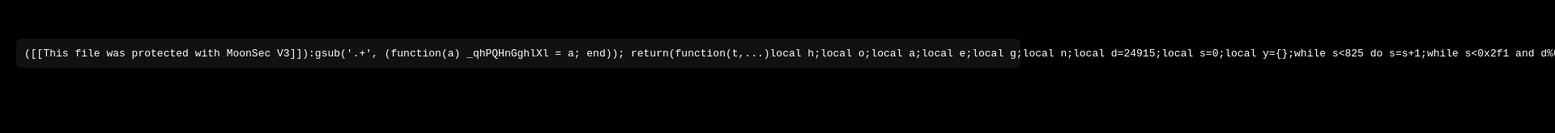
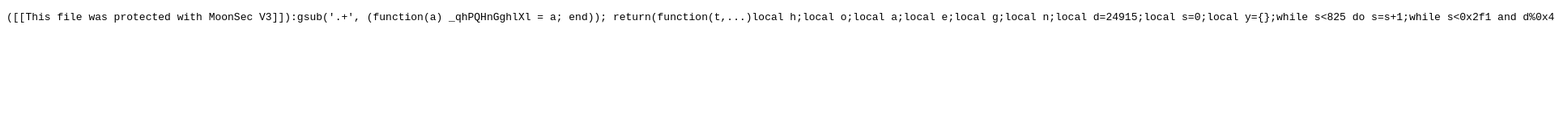
Before and after one commit to notmys/notmys.github.io, a plain HTML site: page $ilence.Wtf/V1.0.1.html in a window 1280 px wide. Shown: the top 165 px of the page at 81% size, 1920 px wide, since content can reach past the window. Drawn offline with Linux system fonts and the light colour scheme.

Commit message:
Update V1.0.1.html

```diff
--- a/$ilence.Wtf/V1.0.1.html
+++ b/$ilence.Wtf/V1.0.1.html
@@ -4,22 +4,6 @@
 <meta charset="UTF-8">
 <meta name="color-scheme" content="light dark">
 <title>$ilence.Wtf | V1.0.1</title>
-<style>
-  body {
-    margin: 0;
-    padding: 20px;
-    background: black;
-    color: white;
-    font-family: monospace;
-    white-space: pre-wrap;
-    word-wrap: break-word;
-  }
-  pre {
-    background: #111;
-    padding: 10px;
-    border-radius: 6px;
-  }
-</style>
 </head>
 <body>
 <pre>
```
